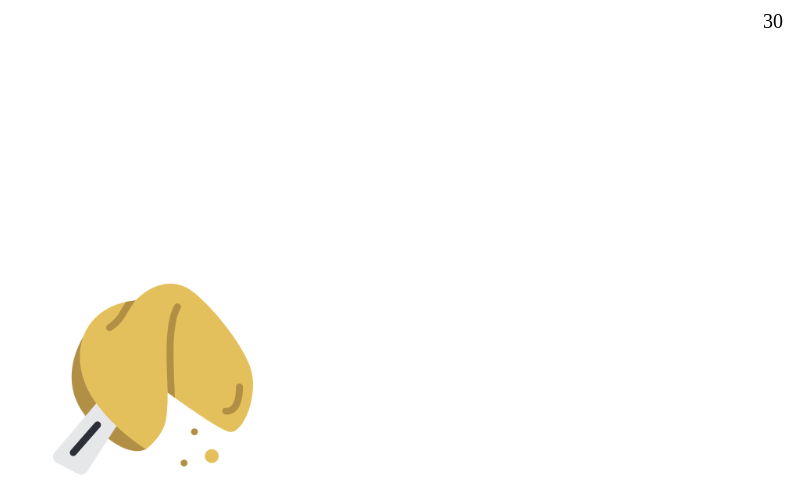
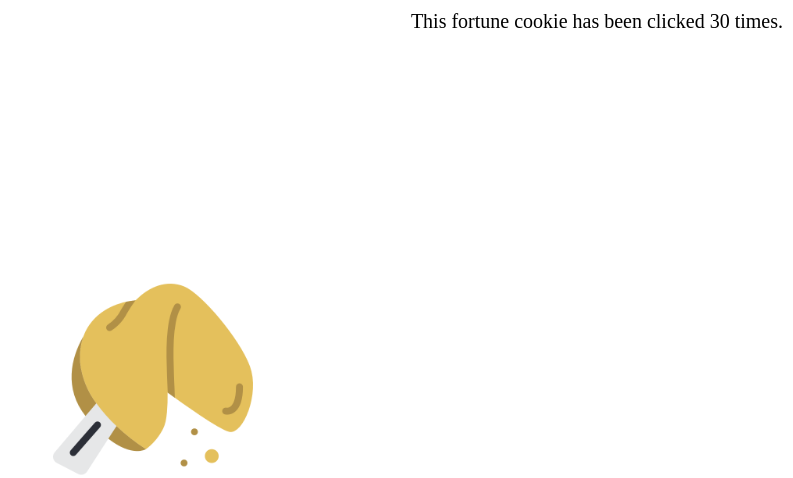
Before and after one commit to mazarzycki/Betfortunecookie, a Flask app: page / in a window 1280 px wide. Shown: the top 478 px of the page, without its empty margins (487-1280 px from the left). Run offline with Flask 3, Linux system fonts and the light colour scheme; data comes from the database, SQL or seed files in the repository; both versions use the stored data as it was after the commit.

Commit message:
Update counter text

```diff
--- a/templates/index.html
+++ b/templates/index.html
@@ -4,7 +4,7 @@
 
 {% block content %}
     <div class="content">
-        <div class="counter" id="counter">{{ counter }}</div>
+        <div class="counter" id="counter">This fortune cookie has been clicked {{ counter }} times.</div>
         <div class="cookie-container">
             <img src="{{ url_for('static', filename='images/cookie.png') }}" alt="Fortune Cookie" id="cookie" />
         </div>
```
Also changed, not shown: instance/counter.db.
